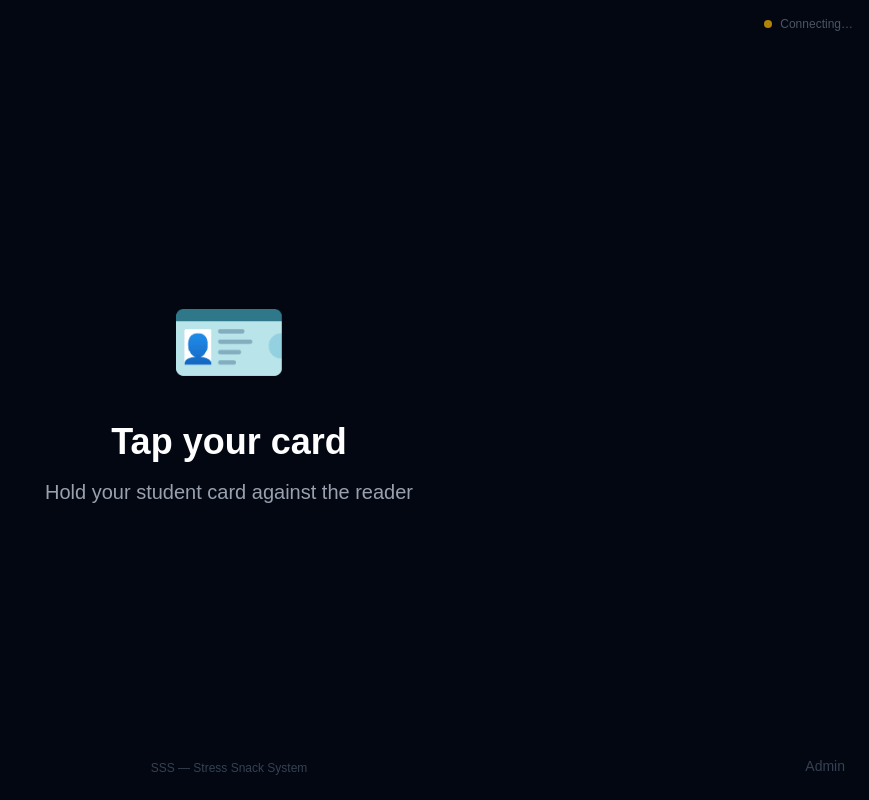
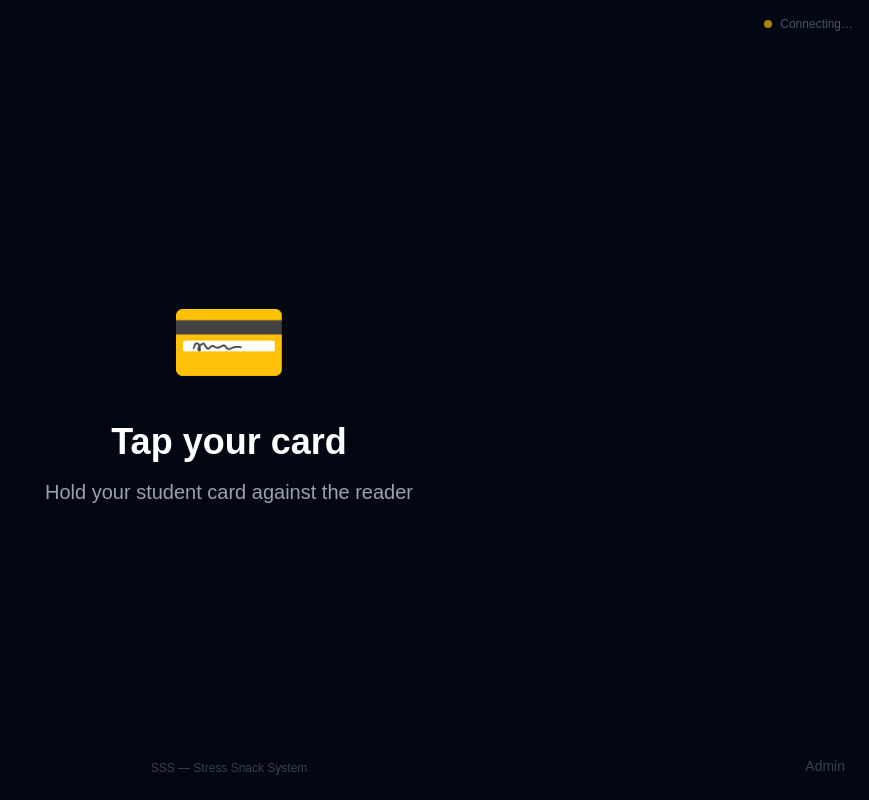
Before and after one commit to Lennardpy/snack-system, a Next.js app: page / in a window 1280 px wide. Shown: the whole page, without its empty margins (411-1280 px from the left). Built offline with nearby package versions, Linux system fonts and the light colour scheme; no server answers.

Commit message:
fix: replace 🪪 emoji with 💳 for universal browser support
🪪 (Emoji 13.1, 2020) doesn't render on older OS/browsers used by the kiosk.
💳 is universally supported.

Co-Authored-By: Claude Sonnet 4.6 <noreply@anthropic.com>

```diff
--- a/src/app/page.tsx
+++ b/src/app/page.tsx
@@ -150,7 +150,7 @@ export default function KioskPage() {
 
       {status === "idle" && (
         <>
-          <div className="text-8xl mb-8">🪪</div>
+          <div className="text-8xl mb-8">💳</div>
           <h1 className="text-4xl font-bold mb-4">Tap your card</h1>
           <p className="text-gray-400 text-xl">Hold your student card against the reader</p>
         </>
```
